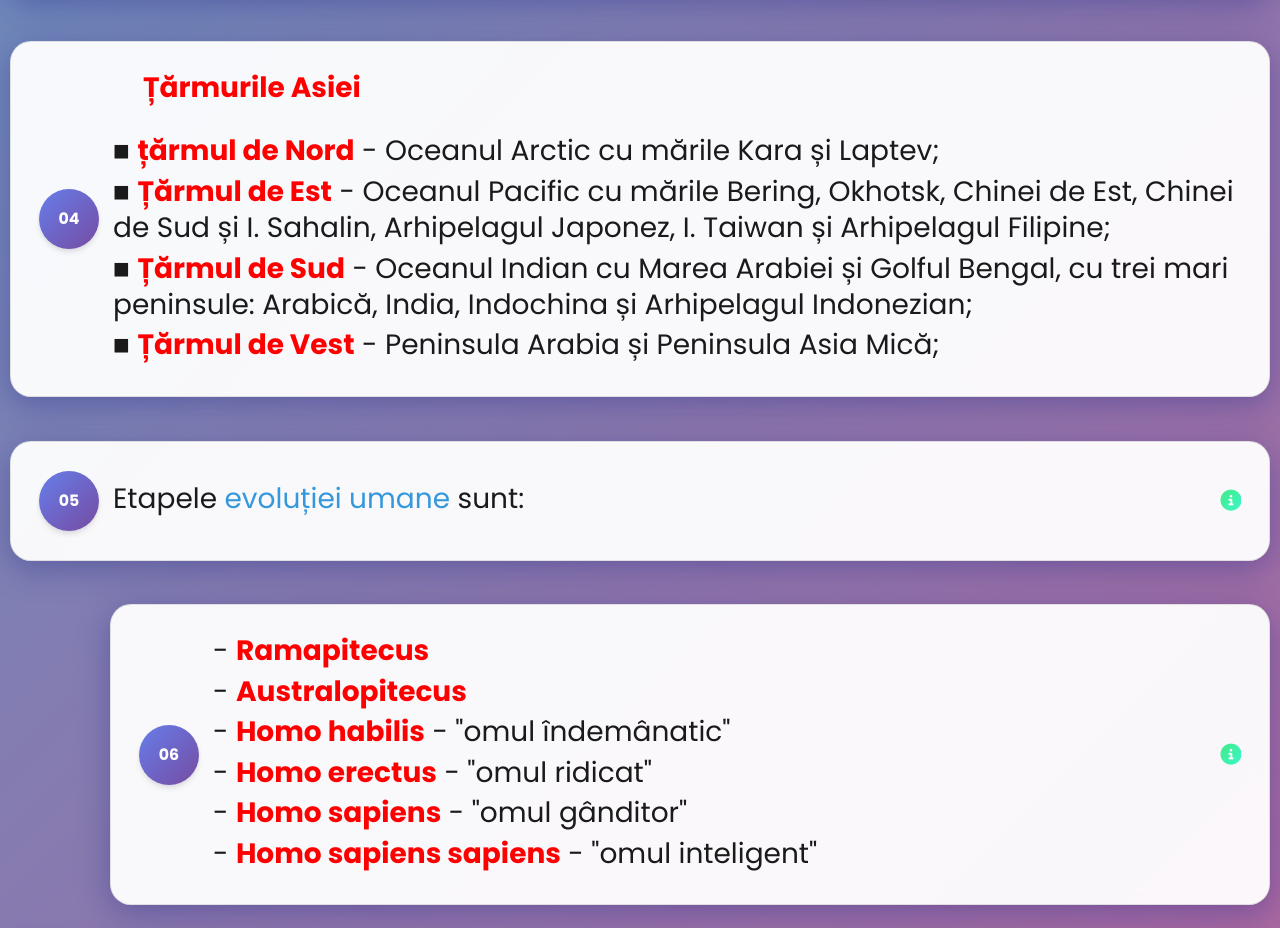
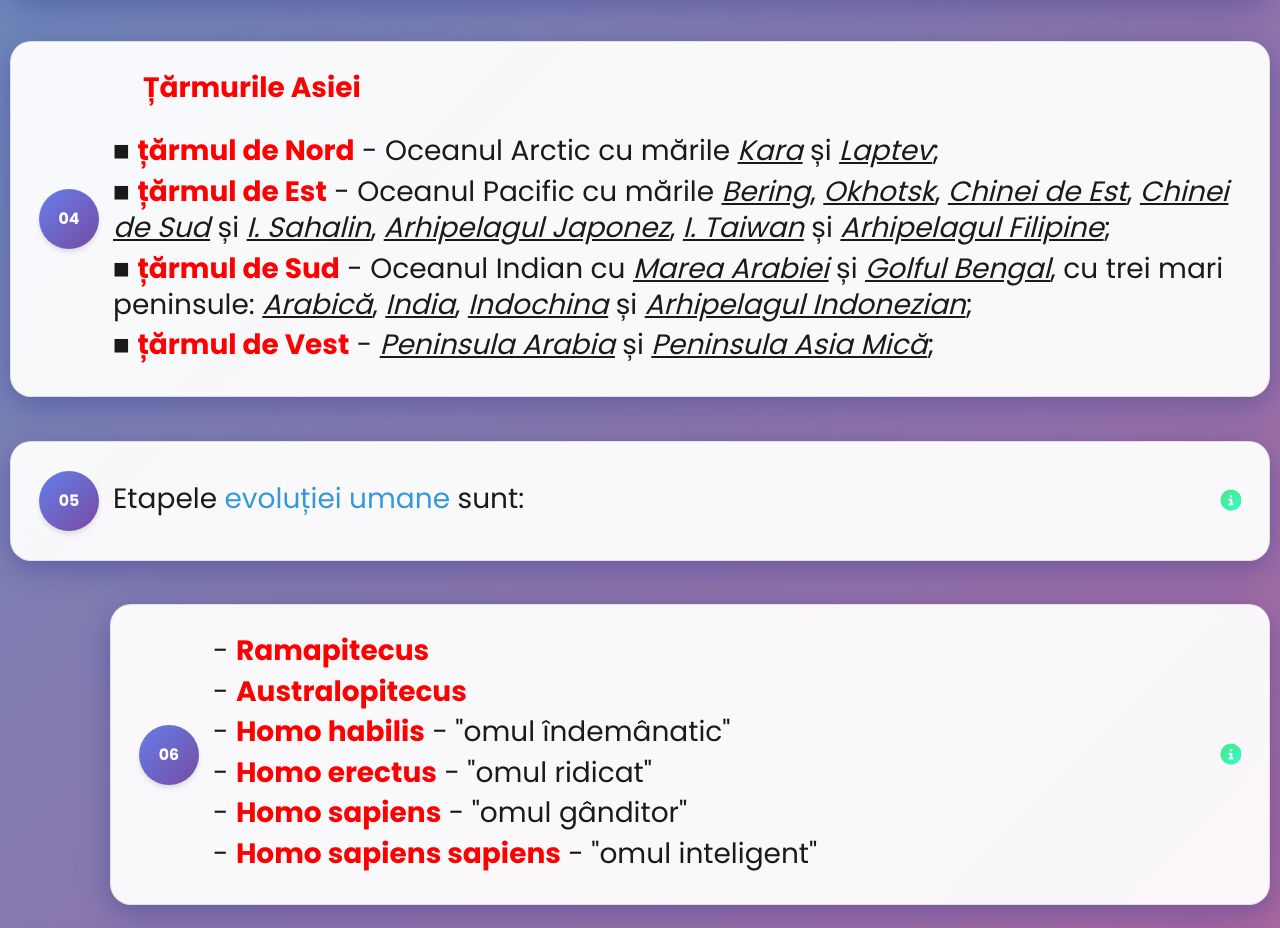
Before and after one commit to Ekry17/Istoria, a plain HTML site: page G_7_2_Asia_poziție_geografică.html in a window 1280 px wide. Shown: the part 1308-2236 px from the top of the page. Drawn offline with Linux system fonts and the light colour scheme.

Commit message:
Update G_7_2_Asia_poziție_geografică.html

```diff
--- a/G_7_2_Asia_poziție_geografică.html
+++ b/G_7_2_Asia_poziție_geografică.html
@@ -1147,10 +1147,10 @@ strong {
                                 <div class="lesson-number neutral-bg">04</div>
                                 <div class="lesson-content">
                                     <h2>&nbsp;&nbsp;&nbsp;&nbsp;<strong>Țărmurile Asiei</strong></h2> <br>
-                                    <h2>&#9632; <strong>țărmul de Nord</strong> - Oceanul Arctic cu mările Kara și Laptev;</h2>
-                                    <h2>&#9632; <strong>Țărmul de Est</strong> - Oceanul Pacific cu mările Bering, Okhotsk, Chinei de Est, Chinei de Sud și I. Sahalin, Arhipelagul Japonez, I. Taiwan și Arhipelagul Filipine;</h2>
-                                    <h2>&#9632; <strong>Țărmul de Sud</strong> - Oceanul Indian cu Marea Arabiei și Golful Bengal, cu trei mari peninsule: Arabică, India, Indochina și Arhipelagul Indonezian;</h2>
-                                    <h2>&#9632; <strong>Țărmul de Vest</strong> - Peninsula Arabia și Peninsula Asia Mică;</h2>
+                                    <h2>&#9632; <strong>țărmul de Nord</strong> - Oceanul Arctic cu mările <i><u>Kara</u></i> și <i><u>Laptev</u></i>;</h2>
+                                    <h2>&#9632; <strong>țărmul de Est</strong> - Oceanul Pacific cu mările <i><u>Bering</u></i>, <i><u>Okhotsk</u></i>, <i><u>Chinei de Est</u></i>, <i><u>Chinei de Sud</u></i> și <i><u>I. Sahalin</u></i>, <i><u>Arhipelagul Japonez</u></i>, <i><u>I. Taiwan</u></i> și <i><u>Arhipelagul Filipine</u></i>;</h2>
+                                    <h2>&#9632; <strong>țărmul de Sud</strong> - Oceanul Indian cu <i><u>Marea Arabiei</u></i> și <i><u>Golful Bengal</u></i>, cu trei mari peninsule: <i><u>Arabică</u></i>, <i><u>India</u></i>, <i><u>Indochina</u></i> și <i><u>Arhipelagul Indonezian</u></i>;</h2>
+                                    <h2>&#9632; <strong>țărmul de Vest</strong> - <i><u>Peninsula Arabia</u></i> și <i><u>Peninsula Asia Mică</u></i>;</h2>
 
                                 </div>
                             </div>
```
